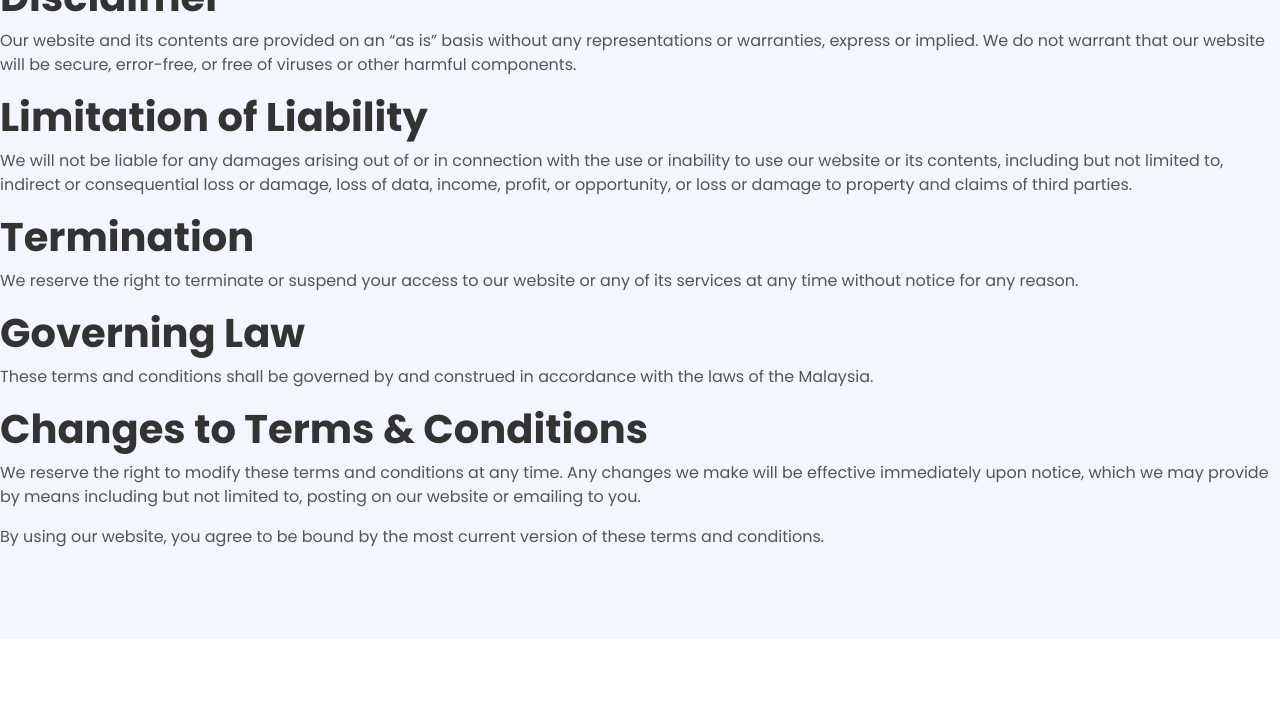
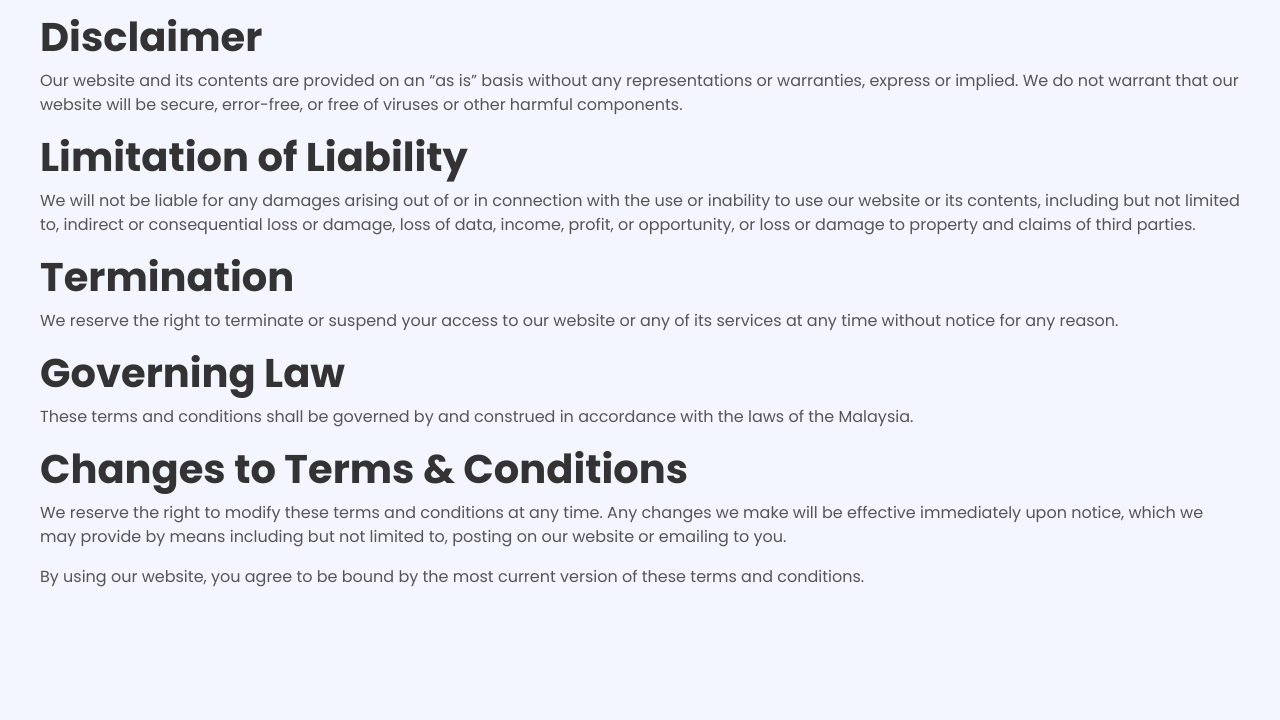
Before and after one commit to xiaoohong4/creamit, a plain HTML site: page T&C.html in a window 1280 px wide. Shown: the part 741-1461 px from the top of the page. Drawn offline with nearby package versions, Linux system fonts and the light colour scheme.

Commit message:
Update T&C.html

```diff
--- a/T&C.html
+++ b/T&C.html
@@ -7,7 +7,7 @@
     <meta content="width=device-width, initial-scale=1.0" name="viewport">
     <meta content="Free HTML Templates" name="keywords">
     <meta content="Free HTML Templates" name="description">
-    <link rel="stylesheet"href="../ice-cream-shop-website-template\css\pp&tc.css">
+    <link href="css/pp&tc.css" rel="stylesheet">
 
     <!-- Favicon -->
     <link href="img/Creamit img/Logo.jpeg" rel="icon">
```
